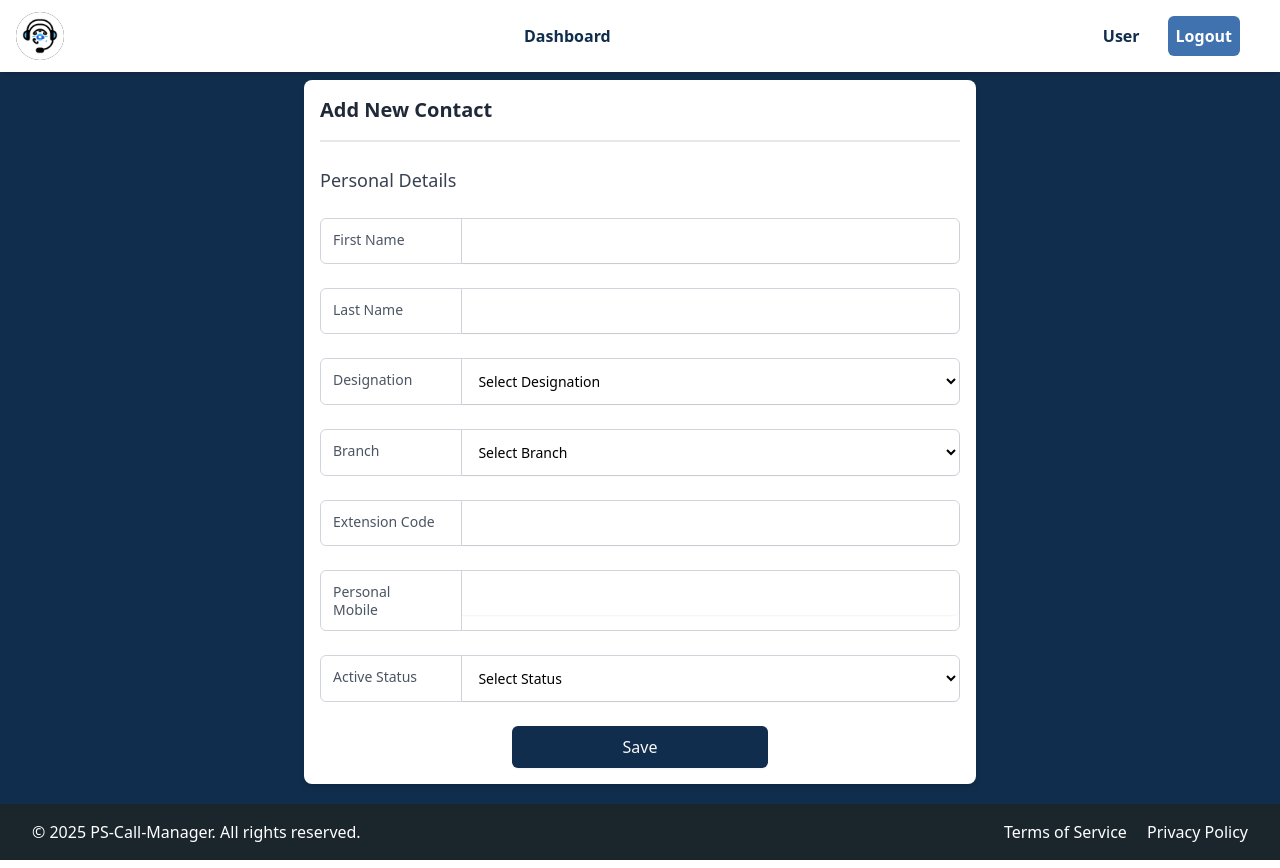
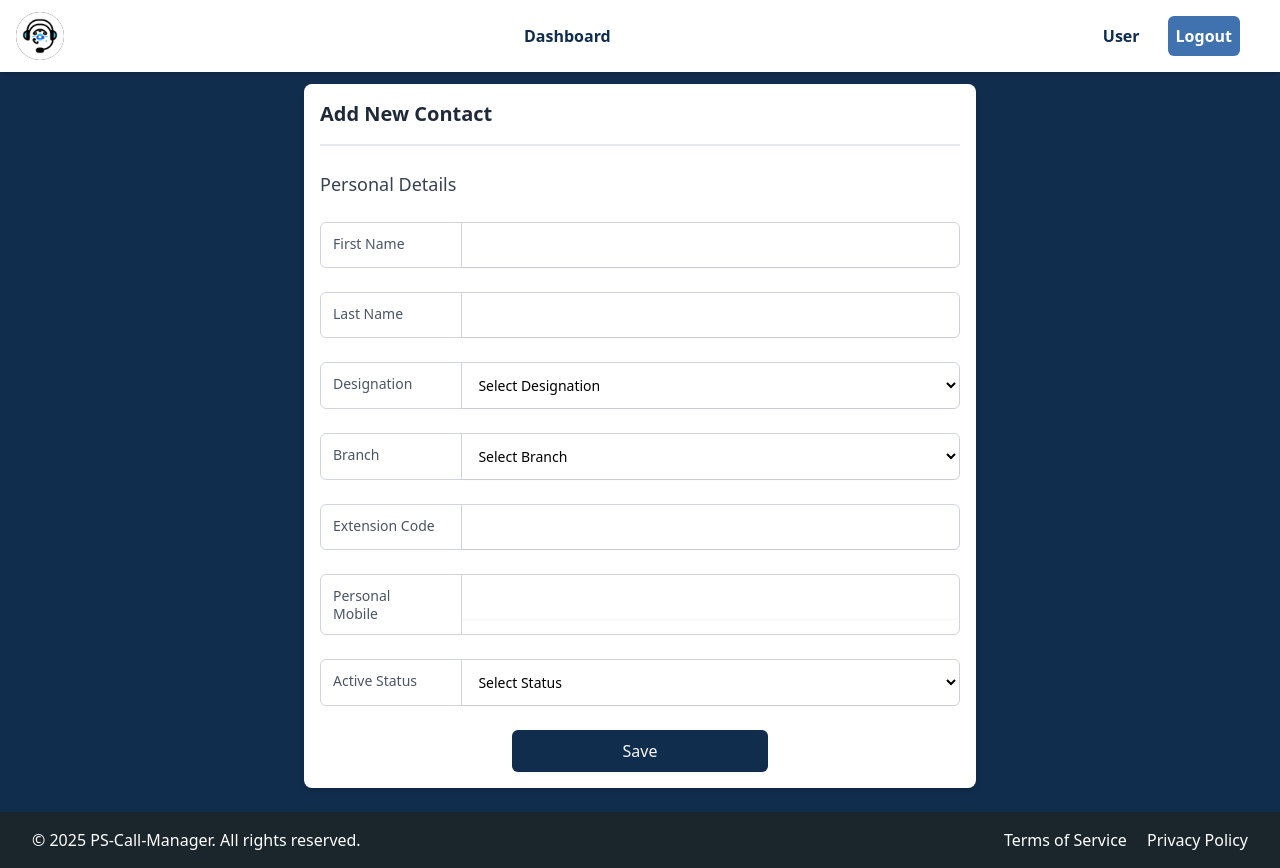
Before and after one commit to lahirujay99/call-management-system, a Laravel app: page /contacts/create in a window 1280 px wide. Run offline with Laravel 12, Linux system fonts and the light colour scheme; a user stored in the database is signed in; data comes from the database, SQL or seed files in the repository; data that the repository does not hold is empty; style sheets or scripts are compiled from the project's sources; parts of the project's set-up code (start-up, migrations or seed data) failed here and were passed over.

Commit message:
improve margins and padding

```diff
--- a/resources/views/contacts/create.blade.php
+++ b/resources/views/contacts/create.blade.php
@@ -1,5 +1,5 @@
 <x-app-layout>
-    <div class="bg-white p-4 rounded-lg shadow-md mx-auto max-w-2xl my-5">
+    <div class="bg-white p-4 rounded-lg shadow-md mx-auto max-w-2xl my-6">
 
 
         <h2 class="text-xl font-semibold text-gray-800 mb-4">Add New Contact</h2>
--- a/resources/views/dashboard.blade.php
+++ b/resources/views/dashboard.blade.php
@@ -1,6 +1,6 @@
 <x-app-layout>
 
-    <div class="bg-[#E7F2F8] rounded-3xl shadow-md overflow-hidden mx-auto max-w-7xl my-7"> {{-- Main OUTER Container --}}
+    <div class="bg-[#E7F2F8] rounded-3xl shadow-md overflow-hidden mx-auto max-w-7xl my-6"> {{-- Main OUTER Container --}}
         <div class="px-4 py-3 border-gray-300 flex items-center space-x-4 bg-[#E7F2F8] rounded-t-lg">
 
             {{-- Search Bar --}}
```
